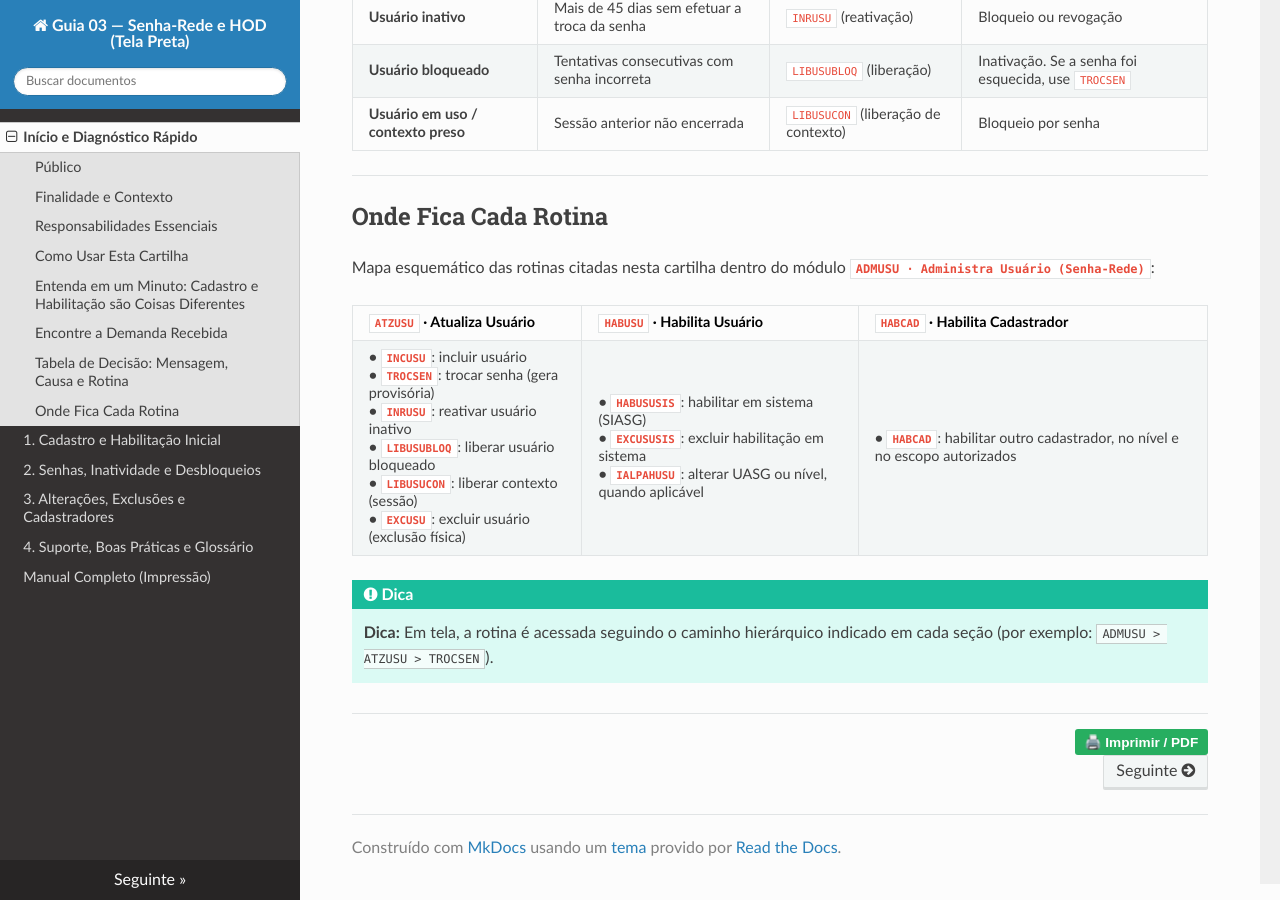
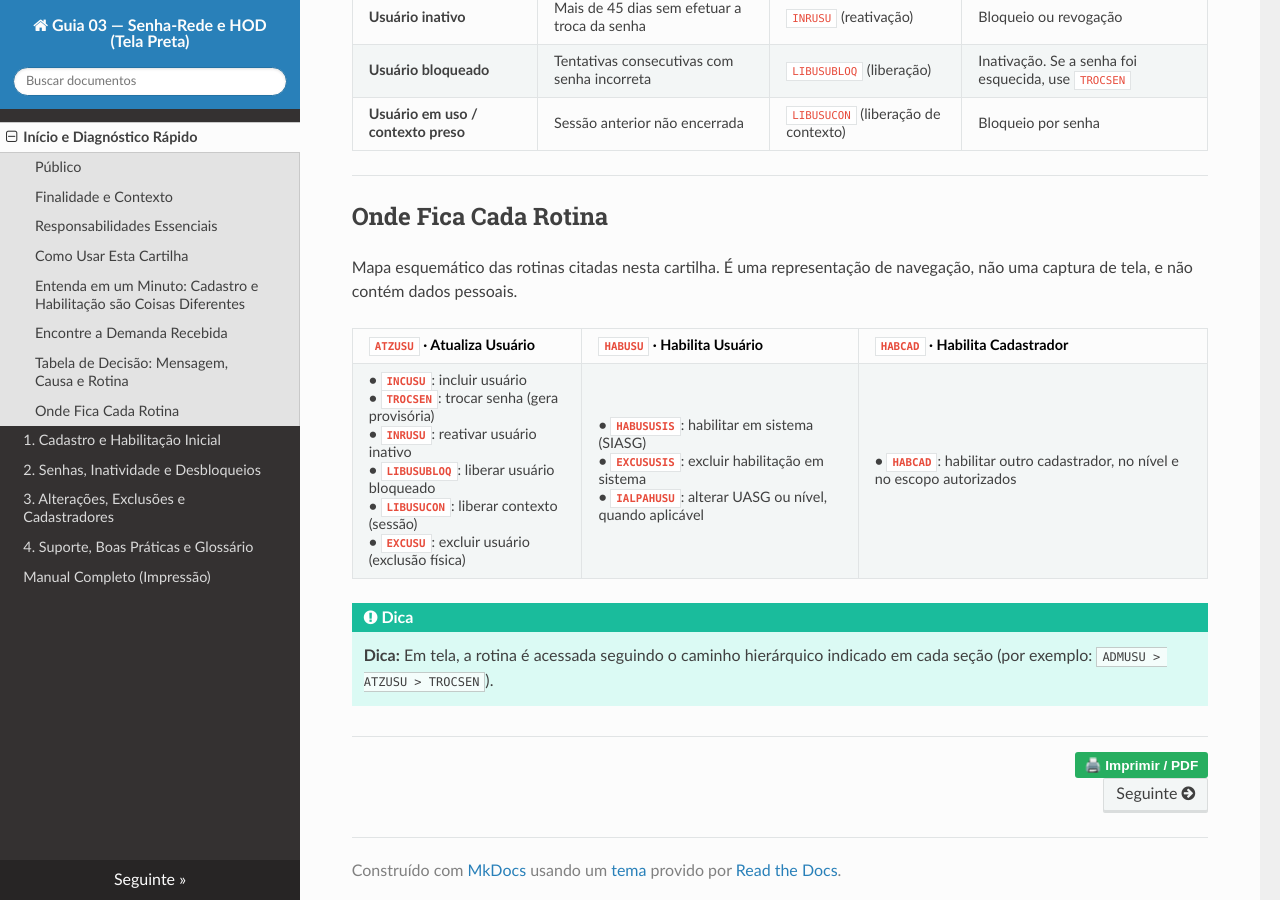
Before and after one commit to siqueiraazevedo2013-cloud/Tutorial-Guia-03-Senha-Rede-HOD, an MkDocs documentation site: the page built from docs/index.md, in a window 1280 px wide and 900 px high, scrolled down 2601 px. Built offline with MkDocs 1.6.1, drawn with Linux system fonts in a browser that asks for light colours; nearby versions of some CDN libraries.

Commit message:
Update description for routine schematic map
Clarified the description of the schematic map for routines in the ADMUSU module.

```diff
--- a/docs/index.md
+++ b/docs/index.md
@@ -90,7 +90,7 @@ Cadastrar uma pessoa e liberar seu acesso a um sistema são etapas distintas. Pr
 
 ## Onde Fica Cada Rotina
 
-Mapa esquemático das rotinas citadas nesta cartilha dentro do módulo **`ADMUSU · Administra Usuário (Senha-Rede)`**:
+Mapa esquemático das rotinas citadas nesta cartilha. É uma representação de navegação, não uma captura de tela, e não contém dados pessoais.
 
 | `ATZUSU` · Atualiza Usuário | `HABUSU` · Habilita Usuário | `HABCAD` · Habilita Cadastrador |
 | :--- | :--- | :--- |
```
